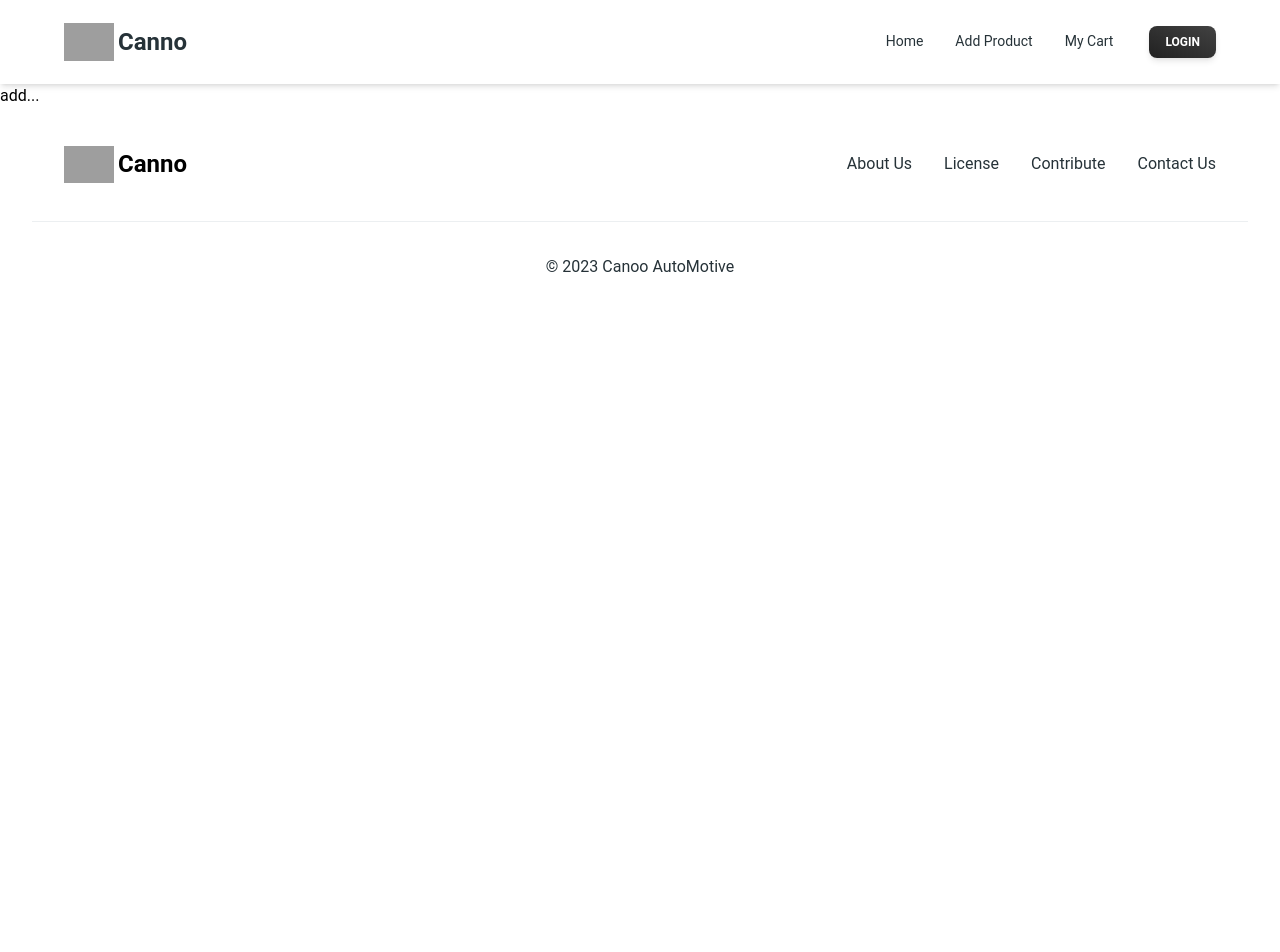
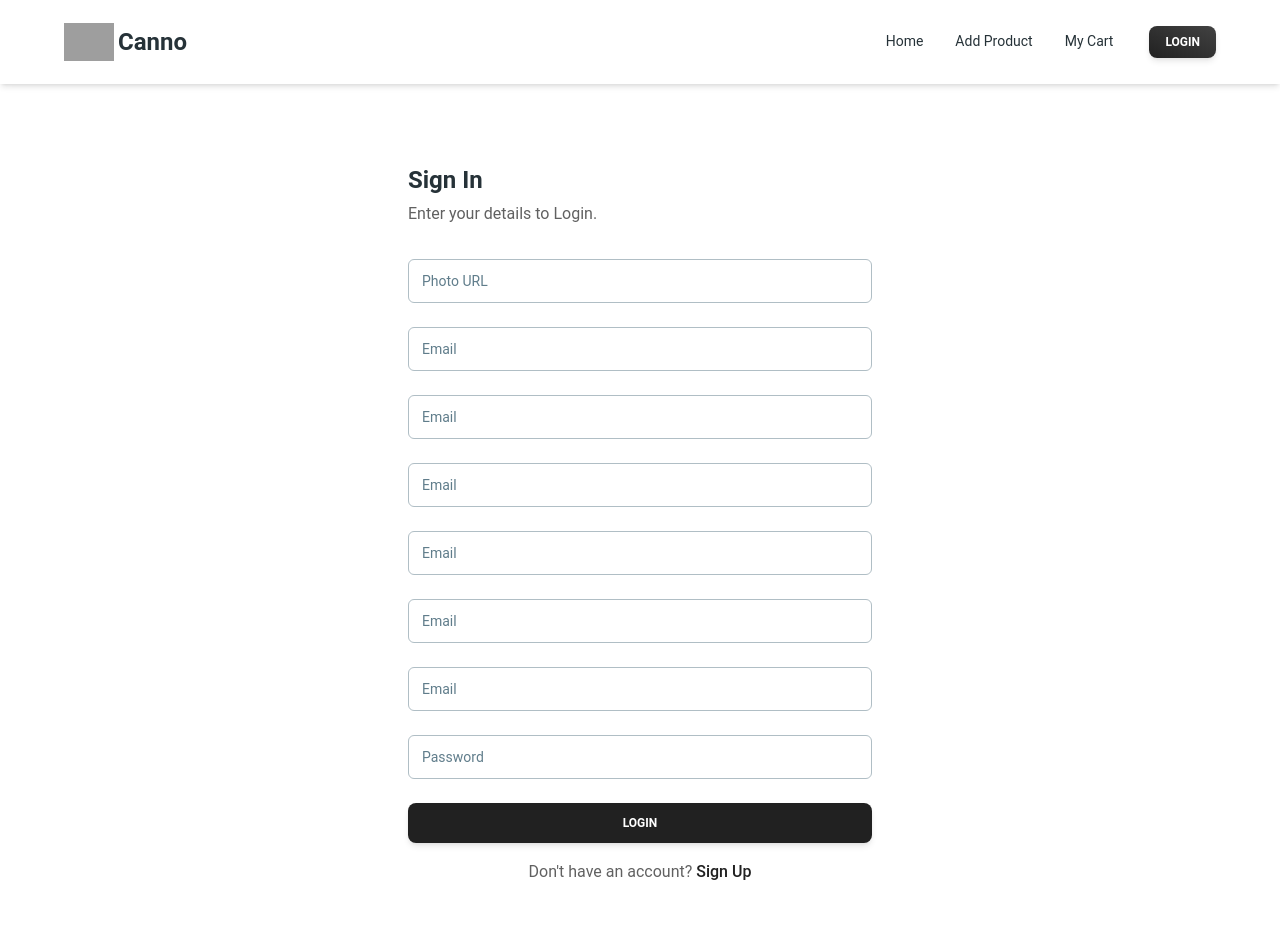
Before and after one commit to mhlehri/Canoo, a React (Vite) app: page /addProduct in a window 1280 px wide. Shown: the top 952 px of the page. Before the commit the page ends 800 px from the top, so only its background shows below. Built offline with nearby package versions, Linux system fonts and the light colour scheme; grey boxes are pictures that could not be loaded.

Commit message:
Login and SignUp page created

```diff
--- a/src/Pages/AddProduct/AddProduct.jsx
+++ b/src/Pages/AddProduct/AddProduct.jsx
@@ -1,9 +1,46 @@
-const AddProduct = () => {
+import { Card, Input, Button, Typography } from "@material-tailwind/react";
+import { Link } from "react-router-dom";
+
+export function AddProduct() {
+  const handleAdd = (e) => {
+    e.preventDefault();
+    const form = e.target;
+    const email = form.email.value;
+    const password = form.password.value;
+    const user = { email, password };
+    console.log(user);
+  };
   return (
-    <div>
-      <h1>add...</h1>
+    <div className="mx-auto max-w-lg my-20 px-6">
+      <Card color="transparent" shadow={false}>
+        <Typography variant="h4" color="blue-gray">
+          Sign In
+        </Typography>
+        <Typography color="gray" className="mt-1 font-normal">
+          Enter your details to Login.
+        </Typography>
+        <form onSubmit={handleAdd} className="mt-8 mb-2 max-w-screen-lg ">
+          <div className="mb-4 flex flex-col gap-6">
+            <Input type="text" size="lg" name="photo" label="Photo URL" />
+            <Input type="email" size="lg" name="email" label="Email" />
+            <Input type="email" size="lg" name="email" label="Email" />
+            <Input type="email" size="lg" name="email" label="Email" />
+            <Input type="email" size="lg" name="email" label="Email" />
+            <Input type="email" size="lg" name="email" label="Email" />
+            <Input type="email" size="lg" name="email" label="Email" />
+            <Input type="password" size="lg" name="password" label="Password" />
+          </div>
+          <Button type="submit" className="mt-6" fullWidth>
+            Login
+          </Button>
+          <Typography color="gray" className="mt-4 text-center font-normal">
+            Don't have an account?{" "}
+            <Link to="/signUp" className="font-medium text-gray-900">
+              Sign Up
+            </Link>
+          </Typography>
+        </form>
+      </Card>
     </div>
   );
-};
-
-export default AddProduct;
+}
--- a/src/main.jsx
+++ b/src/main.jsx
@@ -4,10 +4,10 @@ import { createBrowserRouter, RouterProvider } from "react-router-dom";
 import "./index.css";
 import MainLayout from "./MainLayout.jsx";
 import Home from "./Pages/Home/Home";
-import AddProduct from "./Pages/AddProduct/AddProduct";
 import MyCart from "./Pages/MyCart/MyCart";
 import { SignIn } from "./Pages/Signin/Signin";
 import { SignUp } from "./Pages/Signup/Signup";
+import { AddProduct } from "./Pages/AddProduct/AddProduct";
 
 const router = createBrowserRouter([
   {
```
